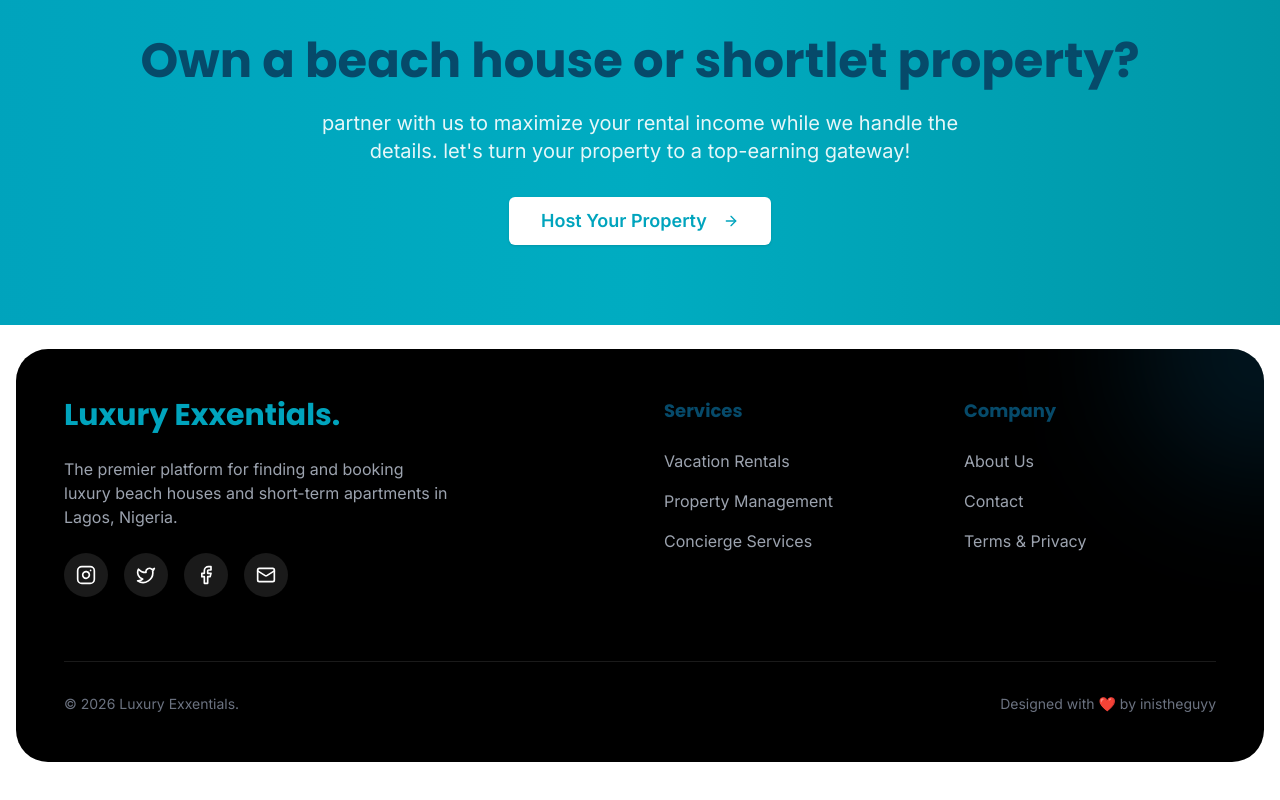
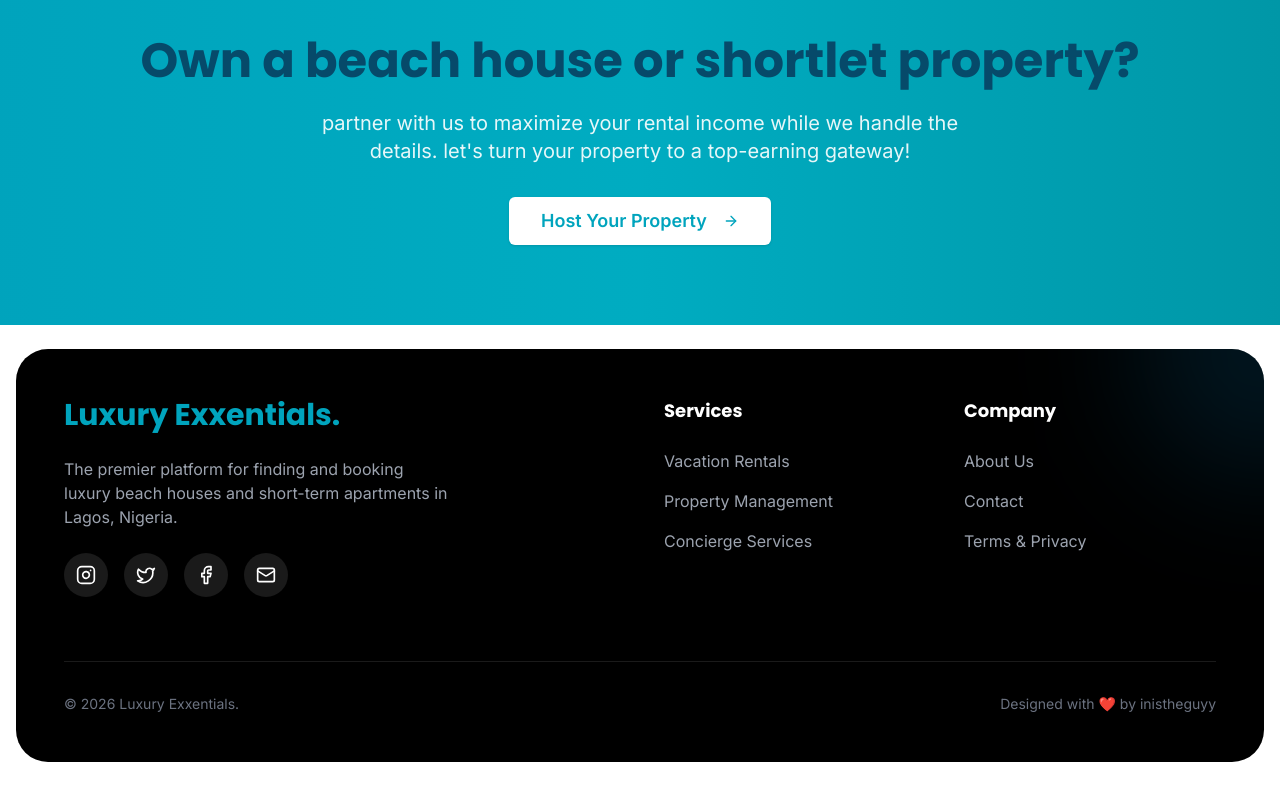
Before and after one commit to INIstheguyy/beach-house-frontend, a React (Vite) app: page / in a window 1280 px wide. Shown: the part 3635-4435 px from the top of the page. Built offline with nearby package versions, Linux system fonts and the light colour scheme; no server answers; a web font is replaced by a local one.

Commit message:
fix: footer headings were dark blue on black
index.css sets h1-h3 to text-primary, which overrides the white inherited from the parent.

Co-Authored-By: Claude Sonnet 5.5 <noreply@anthropic.com>
Claude-Session: https://claude.ai/code/session_01MHq8yvHczwaYZAs5ojmbZP

```diff
--- a/src/components/layout/Footer.tsx
+++ b/src/components/layout/Footer.tsx
@@ -57,7 +57,7 @@ const Footer = () => {
             </div>
 
             <nav aria-label="Services">
-              <h3 className="mb-4 text-base font-bold md:mb-6 md:text-lg">
+              <h3 className="mb-4 text-base font-bold text-white md:mb-6 md:text-lg">
                 Services
               </h3>
               <ul className="space-y-3 text-sm text-gray-400 md:space-y-4 md:text-base">
@@ -72,7 +72,7 @@ const Footer = () => {
             </nav>
 
             <nav aria-label="Company">
-              <h3 className="mb-4 text-base font-bold md:mb-6 md:text-lg">
+              <h3 className="mb-4 text-base font-bold text-white md:mb-6 md:text-lg">
                 Company
               </h3>
               <ul className="space-y-3 text-sm text-gray-400 md:space-y-4 md:text-base">
```
